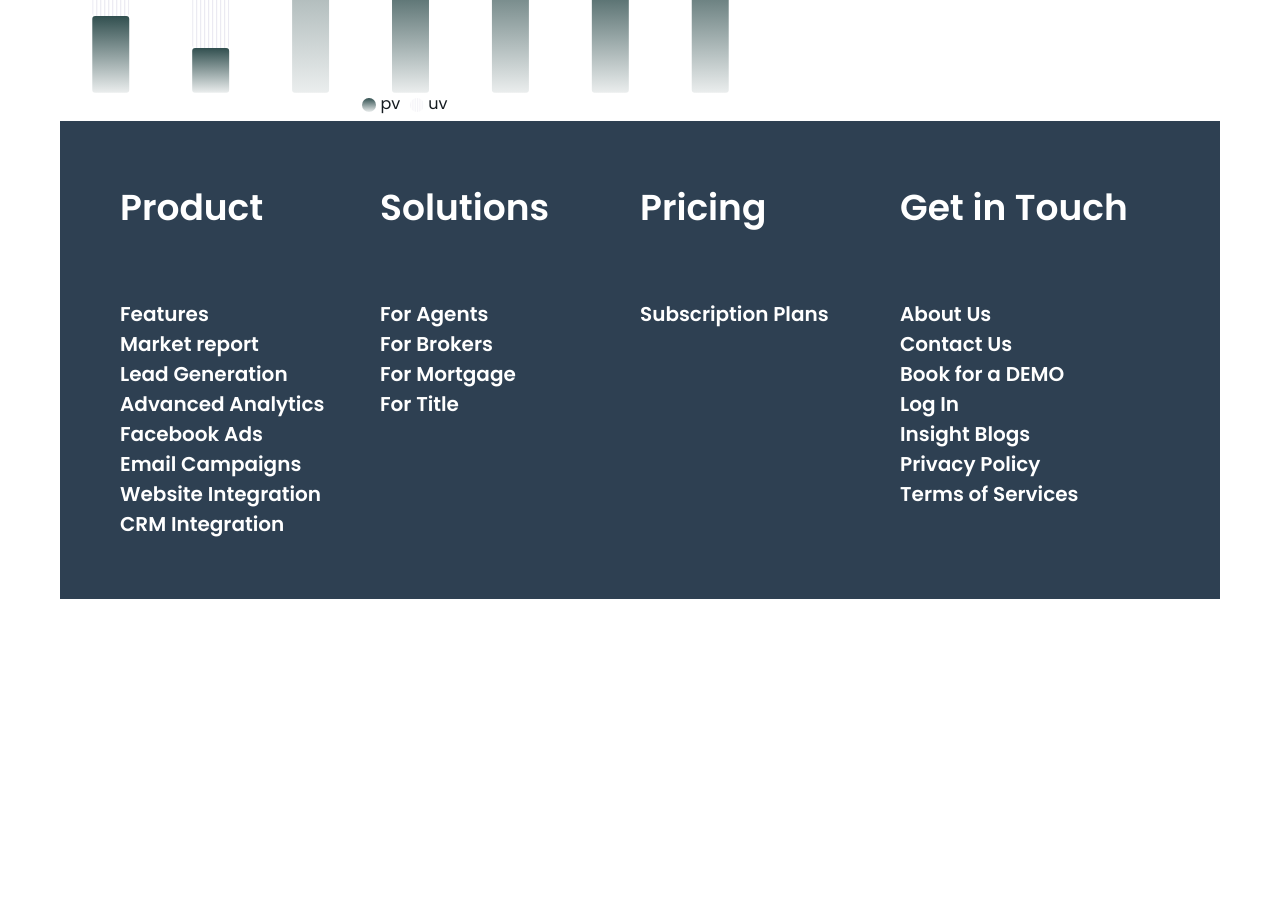
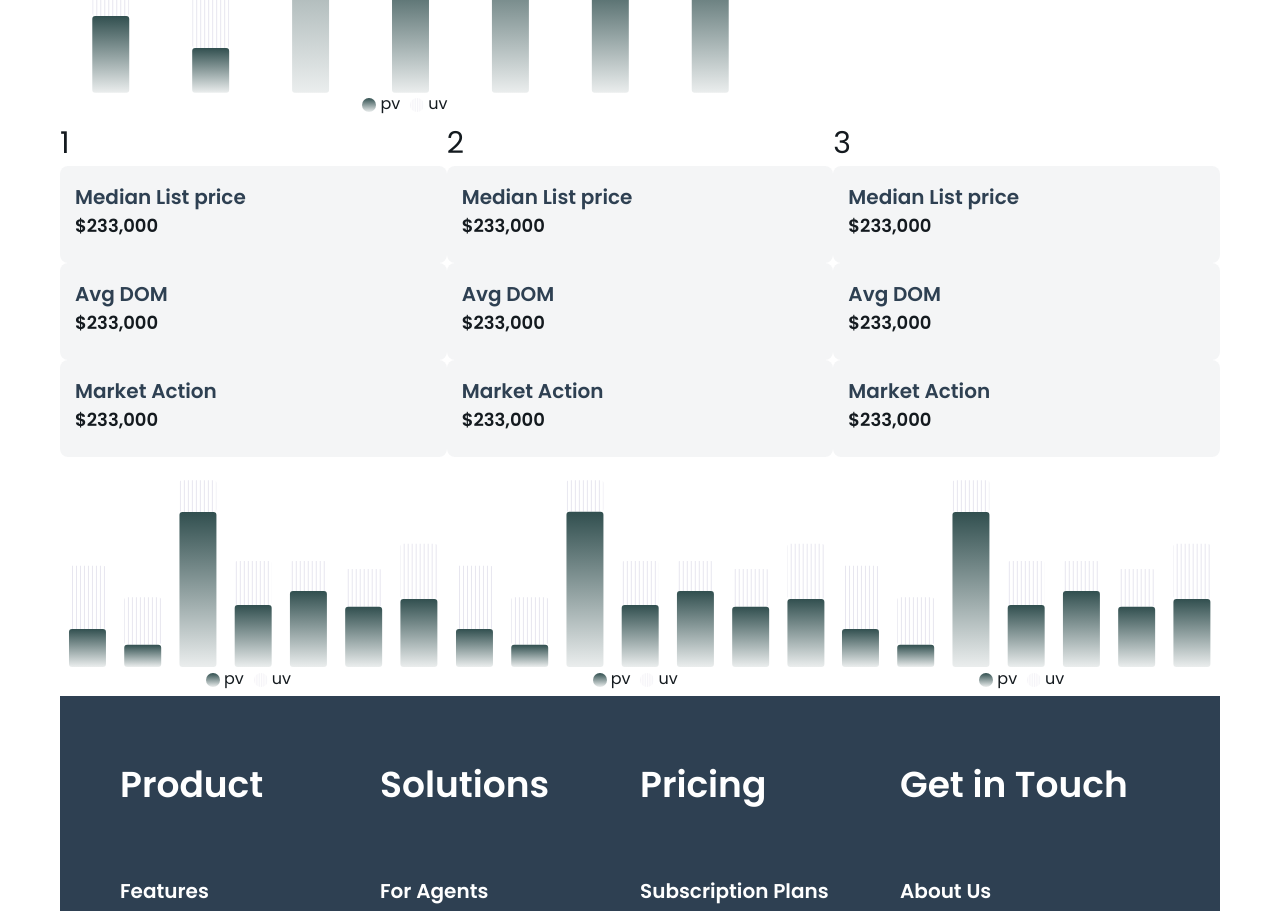
Before and after one commit to RayyanKhan4004/805Intelleigence, a Next.js app: page /reports in a window 1280 px wide. Shown: the part 920-1831 px from the top of the page. Before the commit the page ends 1519 px from the top, so only its background shows below. Built offline with nearby package versions, Linux system fonts and the light colour scheme.

Commit message:
added the chart grid to the reports page

```diff
--- a/src/app/reports/page.tsx
+++ b/src/app/reports/page.tsx
@@ -1,7 +1,8 @@
-// 'use client'
+'use client'
 import Footer from '@/feature/Footer/components/Footer'
 import Navbar from '@/feature/navBar/components/Navbar'
 import Analytics from '@/feature/reports/components/Analytics'
+import ChartGrid from '@/feature/reports/components/ChartGrid'
 import Header from '@/feature/reports/components/header'
 import Stats from '@/feature/reports/components/Stats'
 // import React from 'react'
@@ -11,14 +12,13 @@ function page() {
   // const [isOpen, setIsOpen] = React.useState(true)
   return (
     <>
-      <Navbar/>
-    <div className='px-[60px]'>
-      <Header/>
-      <Stats/>
-      <Analytics/>
+      <Navbar />
+      <div className="px-[60px]">
+        <Header />
+        <Stats />
+        <Analytics />
 
-
-      {/* <CustomPopup
+        {/* <CustomPopup
         title="ertyh"
         Description="ertyh"
         isOpen={isOpen}
@@ -27,9 +27,10 @@ function page() {
         kjhgfdsa
       </CustomPopup> */}
 
-      {/* <div className="h-4" onClick={() => setIsOpen(true)}>hjhbnknkn</div> */}
-      <Footer/>
-    </div>
+        {/* <div className="h-4" onClick={() => setIsOpen(true)}>hjhbnknkn</div> */}
+        <ChartGrid />
+        <Footer />
+      </div>
     </>
   )
 }
--- a/src/components/theme/Card.tsx
+++ b/src/components/theme/Card.tsx
@@ -1,4 +1,3 @@
-import React from 'react'
 import { cardProps } from '../types'
 function Card({ children, className }: cardProps) {
   return (
--- a/src/feature/reports/components/ChartContainer.tsx
+++ b/src/feature/reports/components/ChartContainer.tsx
@@ -1,5 +1,4 @@
 import Typography from '@/components/theme/Typography'
-import React from 'react'
 import ReportCharts from './reportCharts'
 
 const data = [
--- a/src/feature/reports/components/ChartGrid.tsx
+++ b/src/feature/reports/components/ChartGrid.tsx
@@ -1,10 +1,11 @@
 import React from 'react'
+import ChartContainer from './ChartContainer'
 
-
+const data = ['1' ,  '2' ,  '3']
 function ChartGrid() {
   return (
-    <div>
-
+    <div className='grid grid-cols-3'>
+     {data.map((curr , ind)=><div><ChartContainer title={curr}/></div>)}
     </div>
   )
 }
```
Also changed, not shown: src/app/page.tsx (+0 -13 lines), src/components/theme/CustomTable.tsx (+0 -33 lines).
